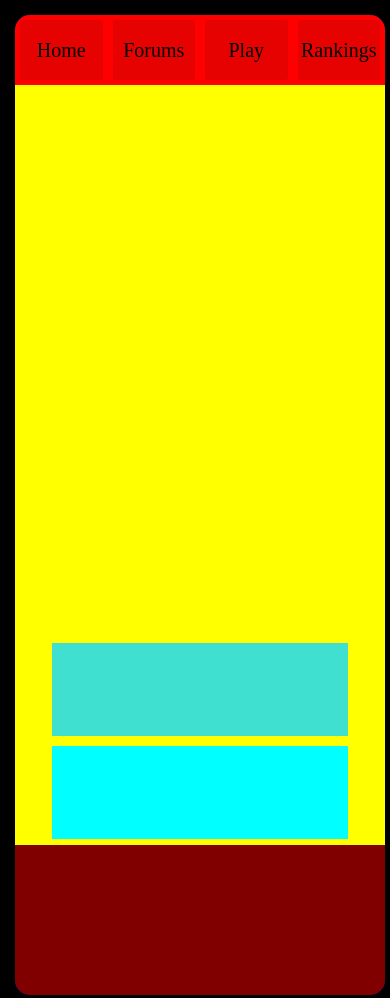
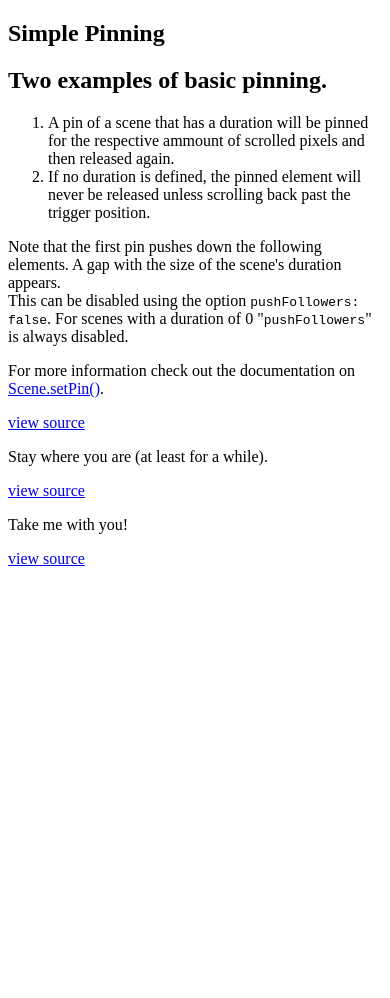
Before and after one commit to pterodactylman/pterodactylman.github.io, a plain HTML site: page index.html in a window 390 px wide. Shown: the top 998 px of the page. After the commit the page ends 844 px from the top, so only its background shows below. Drawn offline with nearby package versions, Linux system fonts and the light colour scheme; a script that the page names is missing.

Commit message:
Update index.html

```diff
--- a/index.html
+++ b/index.html
@@ -8,9 +8,6 @@
 </head>
 
 <body>
-  <div class="wrapper">
-    <div class="container">
-
     <div class="scrollContent">
         <section id="titlechart">
           <div id="description">
@@ -72,181 +69,7 @@
         </section>
         <div class="spacer s_viewport"></div>
       </div>
-
-      <div class="nav">
-        <div class="navGap"></div>
-        <div class="item navItem"><p>Home</p></div>
-        <div class="item navItem"><p>Forums</p></div>
-        <div class="item navItem"><p>Play</p></div>
-        <div class="item navItem"><p>Rankings</p></div>
-        <div class="navGap"></div>
-      </div>
-
-      <div class="content">
-        <div class="sidebar sidebar-L"></div>
-        <div class="mainContent"></div>
-        <div class="sidebar sidebar-R"></div>
-    </div>
-
-    <div class="footer"></div>
-
-  </div>
-
-  <style>
-    .container {
-      display: grid;
-      width: 80%;
-      max-width: 1100px;
-      grid-template-columns: 1fr 5fr 1fr;
-      grid-template-rows: minmax(70px, 8vh) 9fr 150px;
-      grid-auto-rows: 0px;
-      background: blue;
-      grid-template-areas:
-      "nav        nav          nav"
-      "content   content     content"
-      "footer    footer     footer";
-      align-content: start;
-      justify-content: center;
-      border-radius: 15px 15px 15px 15px;
-    }
-
-    .navItem:hover{
-      background: rgba(255, 255, 255, .5);
-      transition: .15s;
-    }
-
-    .wrapper {
-      padding: 90vh 0px 0px 0px;
-      width: 100%;
-      display: grid;
-      grid-template-columns: 1fr;
-      justify-items: center;
-    }
-
-    .item {
-      display: grid;
-      justify-content: center;
-      align-items: center;
-      border-radius: 3px;
-      font-size: 35px;
-    }
-
-    .nav {
-      grid-area: nav;
-      display: grid;
-      grid-template-columns:  minmax(10%, 20%) minmax(130px, 1fr) minmax(130px, 1fr) minmax(130px, 1fr) minmax(130px, 1fr) minmax(10%, 20%);
-      grid-template-rows: 100%;
-      background-color: red;
-      z-index: 3;
-      border-radius: 15px 15px 0px 0px;
-    }
-
-
-
-    .navItem{
-      margin: 5px;
-      background: rgba(20, 20, 20, .1);
-      align-content: center;
-      min-width: 50px;
-      font-size: calc(16px + 6 * ((100vw - 320px) / 780));
-    }
-
-    .footer {
-      max-height: 150px;
-      background: maroon;
-      grid-area: footer;
-      width: 100%;
-      border-radius: 0px 0px 15px 15px;
-    }
-
-    .content {
-      grid-area: content;
-      display: grid;
-      grid-template-columns: 120px 5fr 120px;
-      grid-template-rows: 100%;
-      background: yellow;
-      width: 100%;
-      grid-template-areas: "sidebar-L main-content sidebar-R";
-      height: 90vh;
-
-    }
-
-    .sidebar {
-      background: turquoise;
-      width: 80%;
-      height: 60%;
-      align-self: center;
-      justify-self: center;
-    }
-
-    .sidebar-L {
-      grid-area: sidebar-L;
-      background: turqouise;
-    }
-    .sidebar-R {
-      grid-area: sidebar-R;
-      background: cyan;
-    }
-
-    .mainContent{
-      width: 100%;
-      grid-area: main-content;
-      background: yellow;
-    }
-
-    body {
-      margin: 20px;
-      background: black;
-    }
-
-    @media screen and (max-width: 815px) {
-      .content {
-      grid-area: content;
-      display: grid;
-      grid-template-columns: 1fr;
-      grid-template-rows: 8fr 1.5fr 1.5fr;
-      background: yellow;
-      width: 100%;
-      grid-template-areas:
-        "main-content"
-        "sidebar-L"
-        "sidebar-R";
-    }
-
-    .wrapper {
-      padding: 5px 5px 5px 5px;
-    }
-
-    .container {
-      min-width: 100%;
-    }
-
-    body {
-      margin: 10px;
-    }
-
-    .sidebar {
-      width: 80%;
-      min-width: 250px;
-      height: 90%;
-      justify-self: center;
-      align-self: center;
-    }
-      .nav {
-      grid-area: nav;
-      display: grid;
-      grid-template-columns: 0fr 1fr 1fr 1fr 1fr 0fr;
-      grid-template-rows: 100%;
-      background-color: red;
-      z-index: 3;
-      border-radius: 15px 15px 0px 0px;
-      }
-
-      .navItem {
-        font-size: 20px;
-      }
-    }
-  </style>
+    </body>
 
 <script src="https://cdnjs.cloudflare.com/ajax/libs/ScrollMagic/2.0.7/plugins/debug.addIndicators.min.js" integrity="sha256-XBVALc3QsDSQiDtiaBwNZ2rxCJTHzlUhhlDQ84J8bw8=" crossorigin="anonymous"></script>
 <script src="https://cdnjs.cloudflare.com/ajax/libs/ScrollMagic/2.0.7/ScrollMagic.min.js" integrity="sha256-2p2tRZlPowp3P/04Pw2rqVCSbhyV/IB7ZEVUglrDS/c=" crossorigin="anonymous"></script>
```
Lines whose indentation alone changed are shown as unchanged.
